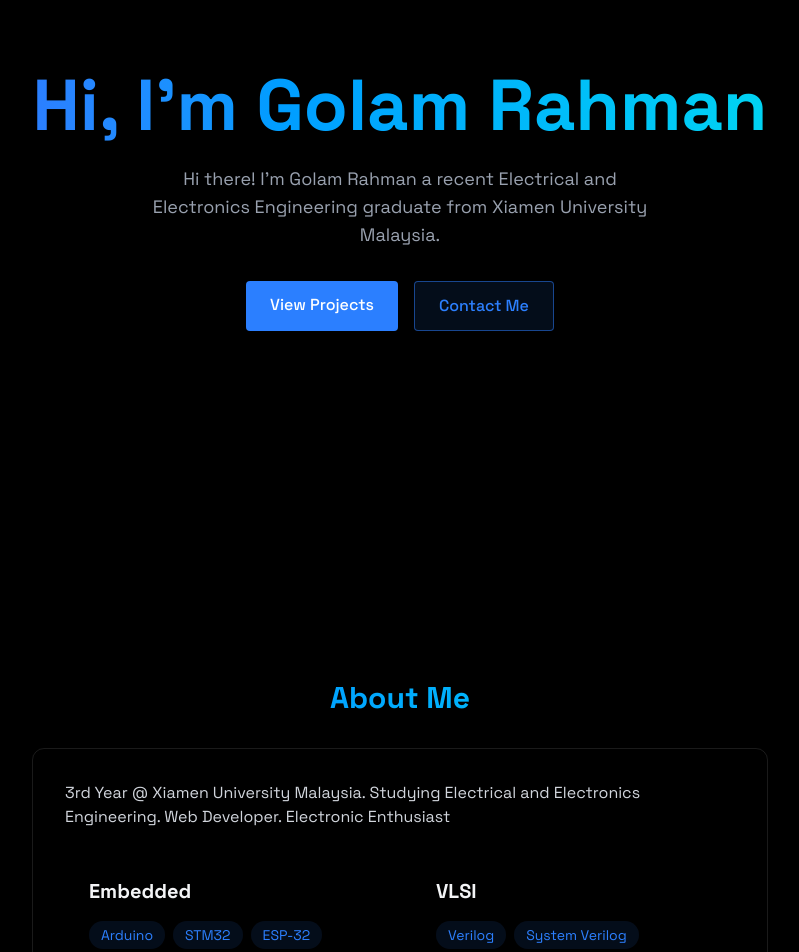
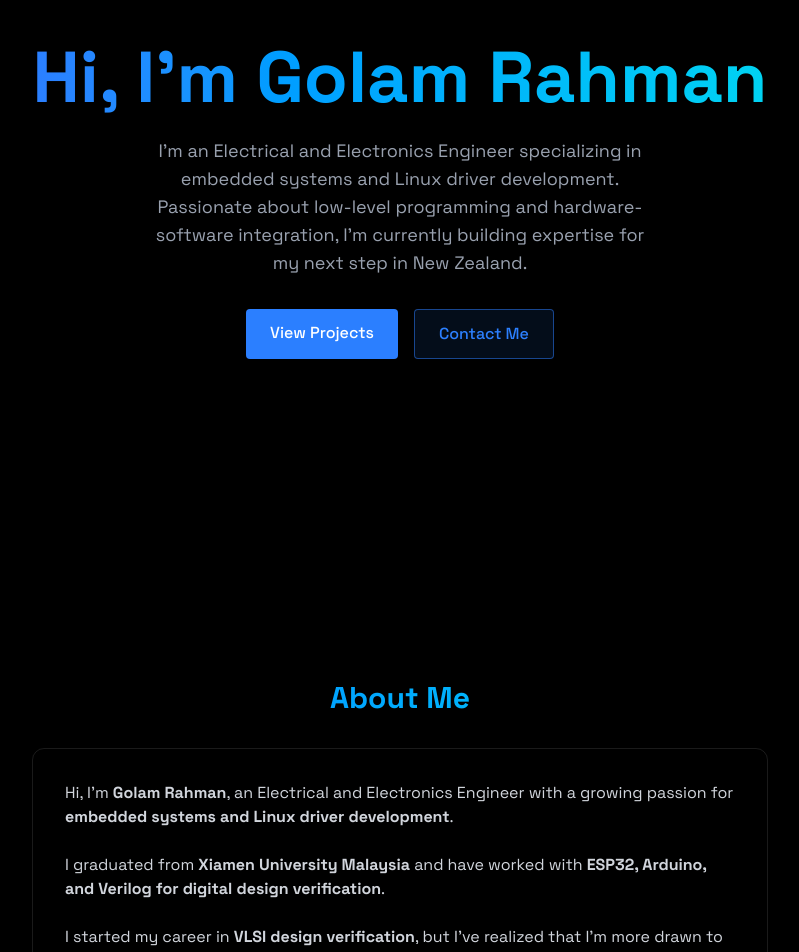
Before and after one commit to IKIGA-I/my-portfolio-01, a React (Vite) app in the folder my-portfolio/: page / in a window 1280 px wide. Shown: the part 200-1152 px from the top of the page, without its empty margins (240-1039 px from the left). Built offline with nearby package versions, Linux system fonts and the light colour scheme.

Commit message:
Modified text in About and Home section

```diff
--- a/my-portfolio/src/components/sections/About.jsx
+++ b/my-portfolio/src/components/sections/About.jsx
@@ -27,9 +27,14 @@ export const About = () => {
 
                 <div className="rounded-xl p-8 border-white/10 border hover:-translate-y-1 transition-all">
                     <p className="text-gray-300 mb-6">
-                        3rd Year @ Xiamen University Malaysia.
-                        Studying Electrical and Electronics Engineering.
-                        Web Developer. Electronic Enthusiast
+                        Hi, I’m <b>Golam Rahman</b>, an Electrical and Electronics Engineer with a growing passion for <b>embedded systems and Linux driver development</b>.<br /><br />
+                        I graduated from <b>Xiamen University Malaysia</b> and have worked with <b>ESP32, Arduino, and Verilog for digital design verification</b>.<br /><br />
+
+                        I started my career in <b>VLSI design verification</b>, but I’ve realized that I’m more drawn to low-level programming and hardware-software integration.<br />
+                        Now, I’m focusing on <b>C programming, Linux kernel development, and embedded systems</b> as I prepare for my <b>Master’s in Electrical and Electronics Engineering at the University of Auckland</b>.<br /><br />
+
+                        I love solving real-world problems with technology, and I’m always looking for ways to build and improve things.<br />
+                        Whether it’s working on personal projects, participating in hackathons, or just exploring new ideas, I’m always eager to learn and grow.
                     </p>
 
                     <div className="grid grid-cols-1 md:grid-cols-2 gap-6">
--- a/my-portfolio/src/components/sections/Home.jsx
+++ b/my-portfolio/src/components/sections/Home.jsx
@@ -13,7 +13,7 @@ export const Home = () => {
                 </h1>
 
                 <p className="text-gray-400 text-lg mb-8 max-w-lg mx-auto">
-                Hi there! I'm Golam Rahman a recent Electrical and Electronics Engineering graduate from Xiamen University Malaysia.
+                I'm an Electrical and Electronics Engineer specializing in embedded systems and Linux driver development. Passionate about low-level programming and hardware-software integration, I’m currently building expertise for my next step in New Zealand.
                 </p>
                 <div className="flex justify-center space-x-4">
                     <a
```
